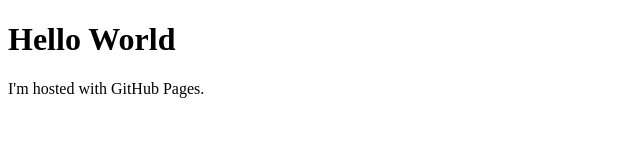
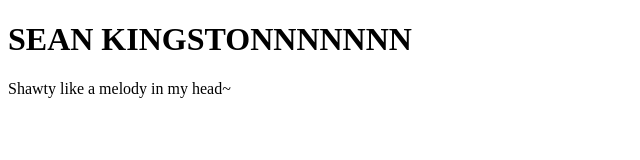
Before and after one commit to LupitaHernandezR/LupitaHernandezR.github.io, a plain HTML site: page index.html in a window 1280 px wide. Shown: the whole page, without its empty margins (0-640 px from the left). Drawn offline with Linux system fonts and the light colour scheme.

Commit message:
Update index.html

```diff
--- a/index.html
+++ b/index.html
@@ -1,7 +1,7 @@
 <!DOCTYPE html>
 <html>
 <body>
-<h1>Hello World</h1>
-<p>I'm hosted with GitHub Pages.</p>
+<h1>SEAN KINGSTONNNNNNN</h1>
+<p>Shawty like a melody in my head~</p>
 </body>
 </html>
```
